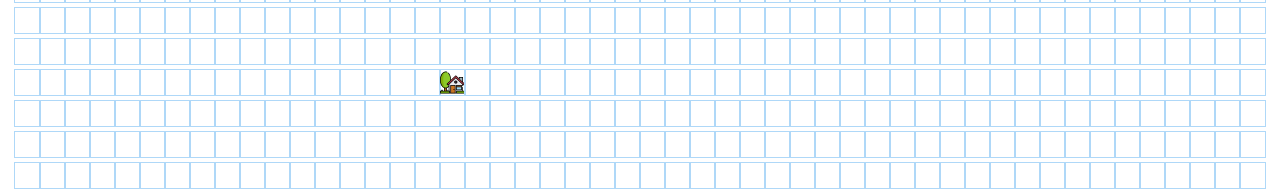
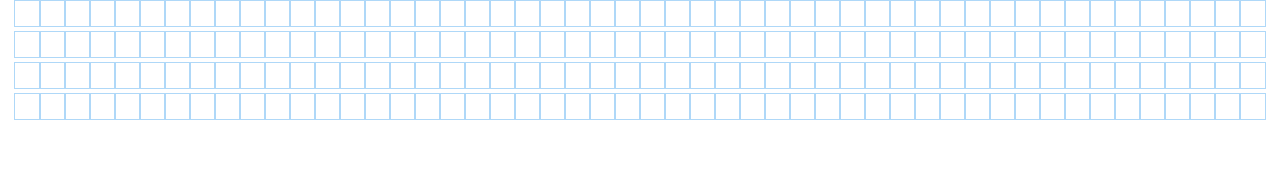
Before and after one commit to syadav-oss/Algolizer, a React (Create React App) app: page / in a window 1280 px wide. Shown: the part 755-947 px from the top of the page. After the commit the page ends 880 px from the top, so only its background shows below. Built offline with nearby package versions, Linux system fonts and the light colour scheme; the HTML template or start-up script is replaced by a standard one.

Commit message:
Properties In The Component State

```diff
--- a/src/PathfindingVisualizer/PathfindingVisualizer.css
+++ b/src/PathfindingVisualizer/PathfindingVisualizer.css
@@ -2,7 +2,7 @@
   -webkit-user-select: none; /* Safari */
   -ms-user-select: none; /* IE 10 and IE 11 */
   user-select: none; /* Standard syntax */
-  margin: 200px 0 0;
+  margin: 100px 0 0;
 }
 
 .col-centered {
--- a/src/PathfindingVisualizer/PathfindingVisualizer.jsx
+++ b/src/PathfindingVisualizer/PathfindingVisualizer.jsx
@@ -11,23 +11,10 @@ import {
   Container,
 } from "react-bootstrap";
 
-const GridRowSize = 25;
-const GridColSize = 50;
 let StartNodeRow = 5;
 let StartNodeCol = 5;
 let EndNodeRow = 15;
-let EndNodeCol = 17;
-
-// Specifies whether a node is wall or not
-let wallGrid = [];
-
-for (let i = 0; i < GridRowSize; ++i) {
-  let row = [];
-  for (let j = 0; j < GridColSize; ++j) {
-    row.push(false);
-  }
-  wallGrid.push(row);
-}
+let EndNodeCol = 15;
 
 export default class PathfindingVisualizer extends Component {
   constructor(props) {
@@ -35,6 +22,9 @@ export default class PathfindingVisualizer extends Component {
     //props refer to the properties, special symbol. Used for passing data to one component to another
     this.state = {
       grid: [],
+      wallGrid: [],
+      GridRowSize: 20,
+      GridColSize: 50,
       startNodeChange: false,
       endNodeChange: false,
       mouseIsPressed: false,
@@ -45,8 +35,12 @@ export default class PathfindingVisualizer extends Component {
   // componentDidMount() is invoked immediately after a component is mounted (inserted into the tree).
   // Initialization that requires DOM nodes should go here.
   componentDidMount() {
-    const grid = constructGrid();
-    this.setState({ grid });
+    const grid = constructGrid(this.state.GridRowSize, this.state.GridColSize);
+    const wallGrid = initializeWall(
+      this.state.GridRowSize,
+      this.state.GridColSize
+    );
+    this.setState({ grid: grid, wallGrid: wallGrid });
   }
 
   handleMouseDown(row, col) {
@@ -62,29 +56,50 @@ export default class PathfindingVisualizer extends Component {
   }
 
   handleMouseEnter(row, col) {
-    if (this.startNodeChange === true && wallGrid[row][col] === false) {
+    if (
+      this.startNodeChange === true &&
+      this.state.wallGrid[row][col] === false
+    ) {
       StartNodeRow = row;
       StartNodeCol = col;
-      const newGrid = getNewGrid(this.state.grid);
+      const newGrid = getNewGrid(
+        this.state.grid,
+        this.state.wallGrid,
+        this.state.GridRowSize,
+        this.state.GridColSize
+      );
       this.setState({
         grid: newGrid,
         startNodeChange: true,
         endNodeChange: false,
       });
     }
-    if (this.endNodeChange === true && wallGrid[row][col] === false) {
+    if (
+      this.endNodeChange === true &&
+      this.state.wallGrid[row][col] === false
+    ) {
       EndNodeRow = row;
       EndNodeCol = col;
-      const newGrid = getNewGrid(this.state.grid);
+      const newGrid = getNewGrid(
+        this.state.grid,
+        this.state.wallGrid,
+        this.state.GridRowSize,
+        this.state.GridColSize
+      );
       this.setState({
         grid: newGrid,
         startNodeChange: false,
         endNodeChange: true,
       });
     } else if (this.wallNodeChange === true) {
-      wallGrid[row][col] = !wallGrid[row][col];
+      this.state.wallGrid[row][col] = !this.state.wallGrid[row][col];
 
-      const newGrid = getNewGrid(this.state.grid);
+      const newGrid = getNewGrid(
+        this.state.grid,
+        this.state.wallGrid,
+        this.state.GridRowSize,
+        this.state.GridColSize
+      );
       this.setState({
         grid: newGrid,
       });
@@ -103,7 +118,12 @@ export default class PathfindingVisualizer extends Component {
       this.wallNodeChange = false;
     }
 
-    const newGrid = getNewGrid(this.state.grid);
+    const newGrid = getNewGrid(
+      this.state.grid,
+      this.state.wallGrid,
+      this.state.GridRowSize,
+      this.state.GridColSize
+    );
     this.setState({
       grid: newGrid,
       startNodeChange: false,
@@ -233,34 +253,46 @@ export default class PathfindingVisualizer extends Component {
   }
 }
 
-function constructGrid() {
+function constructGrid(GridRowSize, GridColSize) {
   const grid = [];
   for (let r = 0; r < GridRowSize; ++r) {
     const row = [];
     for (let c = 0; c < GridColSize; ++c) {
-      row.push(createNode(r, c));
+      row.push(createNode(r, c, false));
     }
     grid.push(row);
   }
   return grid;
 }
 
-const createNode = (row, col) => {
+function initializeWall(GridRowSize, GridColSize) {
+  const wallGrid = [];
+  for (let i = 0; i < GridRowSize; ++i) {
+    let row = [];
+    for (let j = 0; j < GridColSize; ++j) {
+      row.push(false);
+    }
+    wallGrid.push(row);
+  }
+  return wallGrid;
+}
+
+const createNode = (row, col, isWall) => {
   return {
     col,
     row,
     isFinish: row === EndNodeRow && col === EndNodeCol,
     isStart: row === StartNodeRow && col === StartNodeCol,
-    isWall: wallGrid[row][col],
+    isWall: isWall,
   };
 };
 
-function getNewGrid(grid) {
+function getNewGrid(grid, wallGrid, GridRowSize, GridColSize) {
   const newGrid = []; //assign complete old grid to newGrid
   for (let r = 0; r < GridRowSize; ++r) {
     const row = [];
     for (let c = 0; c < GridColSize; ++c) {
-      row.push(createNode(r, c));
+      row.push(createNode(r, c, wallGrid[r][c]));
     }
     newGrid.push(row);
   }
```
Also changed, not shown: 1 other file (tests, documents, lock files or other folders).
